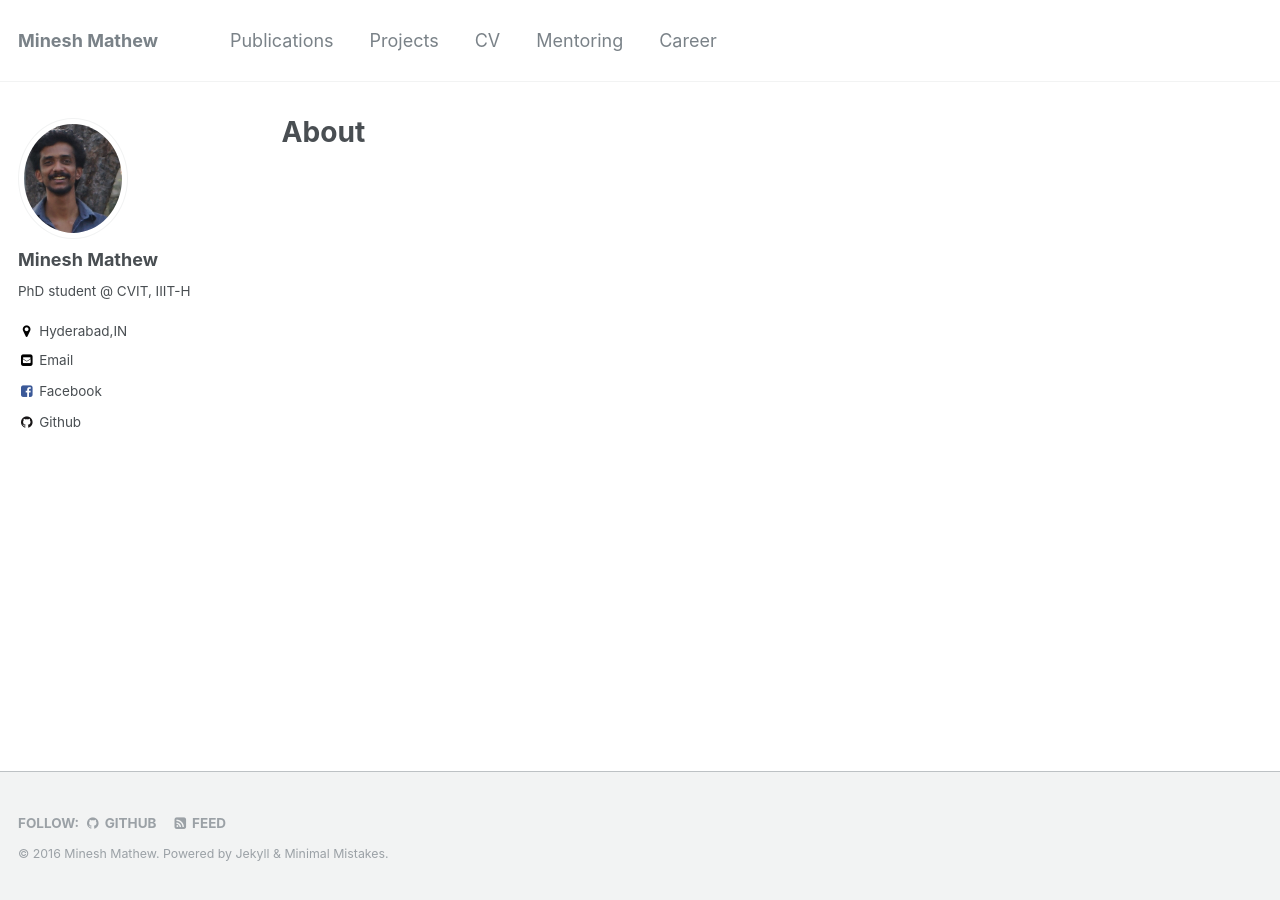
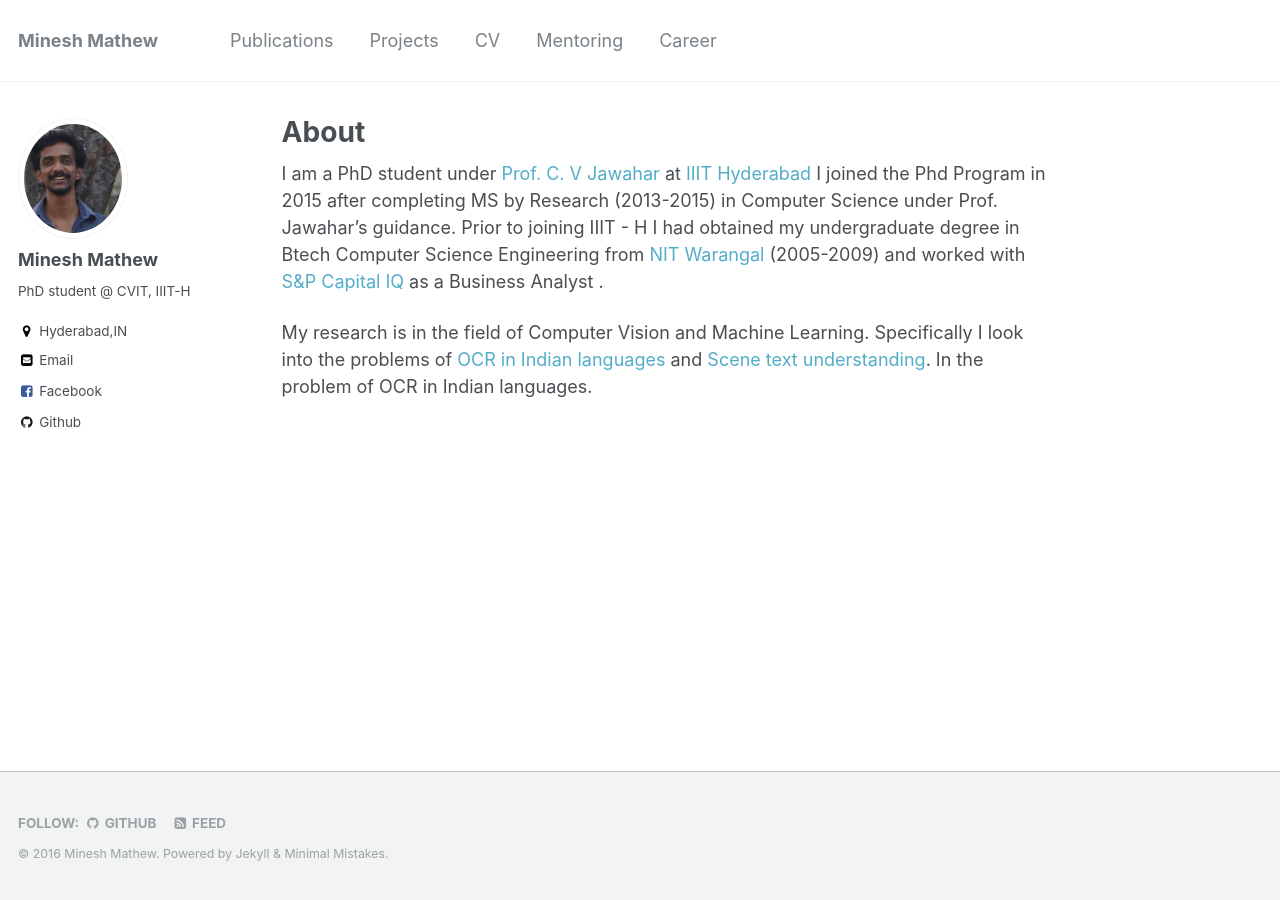
Before and after one commit to mineshmathew/mineshmathew.github.io, a Jekyll site: the page built from _pages/index.markdown, in a window 1280 px wide. Built offline with Jekyll 4.4.1, drawn with Linux system fonts in a browser that asks for light colours.

Commit message:
builtagain

```diff
--- a/_pages/index.markdown
+++ b/_pages/index.markdown
@@ -6,3 +6,14 @@
 permalink: /index.html
 author_profile: true
 ---
+I am a PhD student under   [Prof. C. V Jawahar][1]  at [IIIT Hyderabad][2] I joined the Phd Program in 2015 after completing MS by Research (2013-2015) in Computer Science under Prof. Jawahar's guidance. Prior to joining IIIT - H I had obtained my undergraduate degree in Btech Computer Science Engineering from [NIT Warangal][3] (2005-2009) and worked with [S&P Capital IQ][4] as a Business Analyst .
+
+My research is in the field of Computer Vision and Machine Learning. Specifically I look into the problems of [OCR in Indian languages][5] and [Scene text understanding][6]. In the problem of OCR in Indian languages.
+
+
+[1]: https://www.iiit.ac.in/~jawahar/
+[2]: https://www.iiit.ac.in/
+[3]: http://www.nitw.ac.in/
+[4]: https://www.spcapitaliq.com/
+[5]: http://ocr.iiit.ac.in/
+[6]: https://cvit.iiit.ac.in/research/projects/cvit-projects/scene-text-understanding
```
Also changed, not shown: 2 other files.
